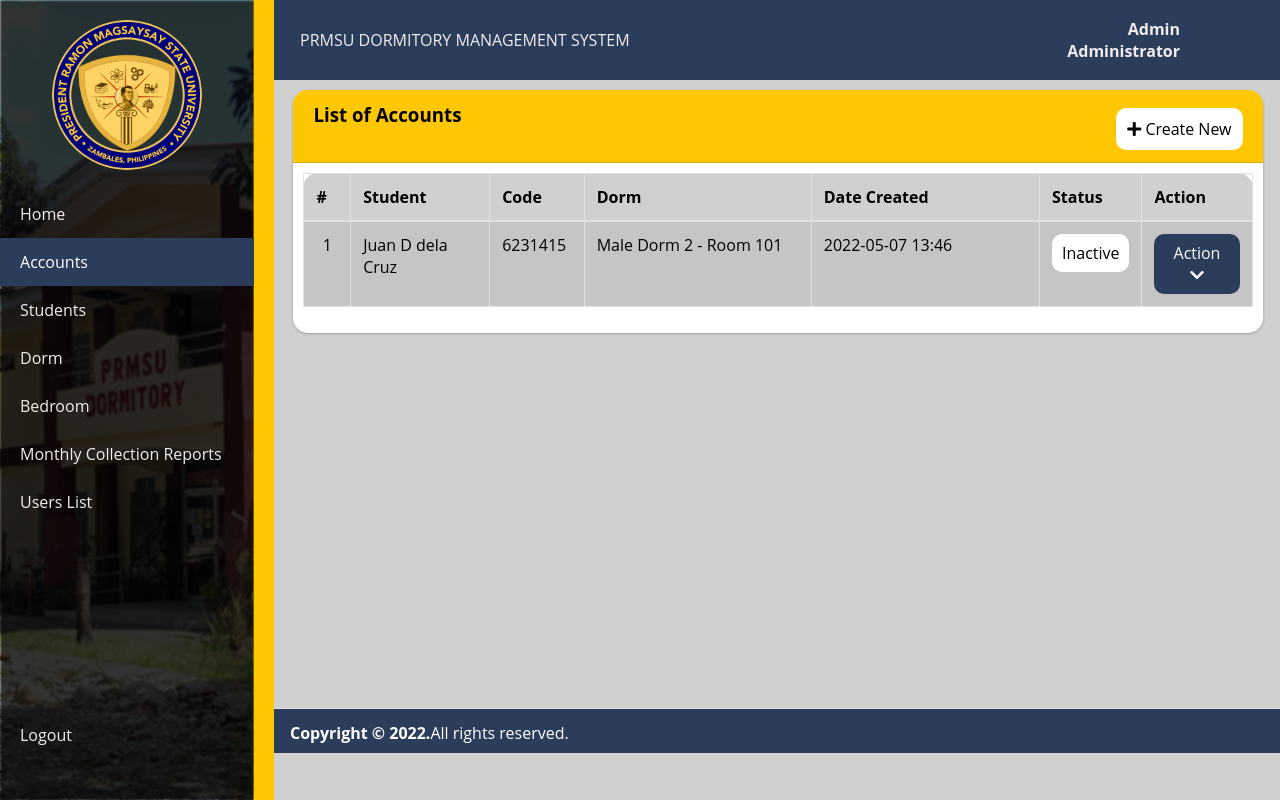
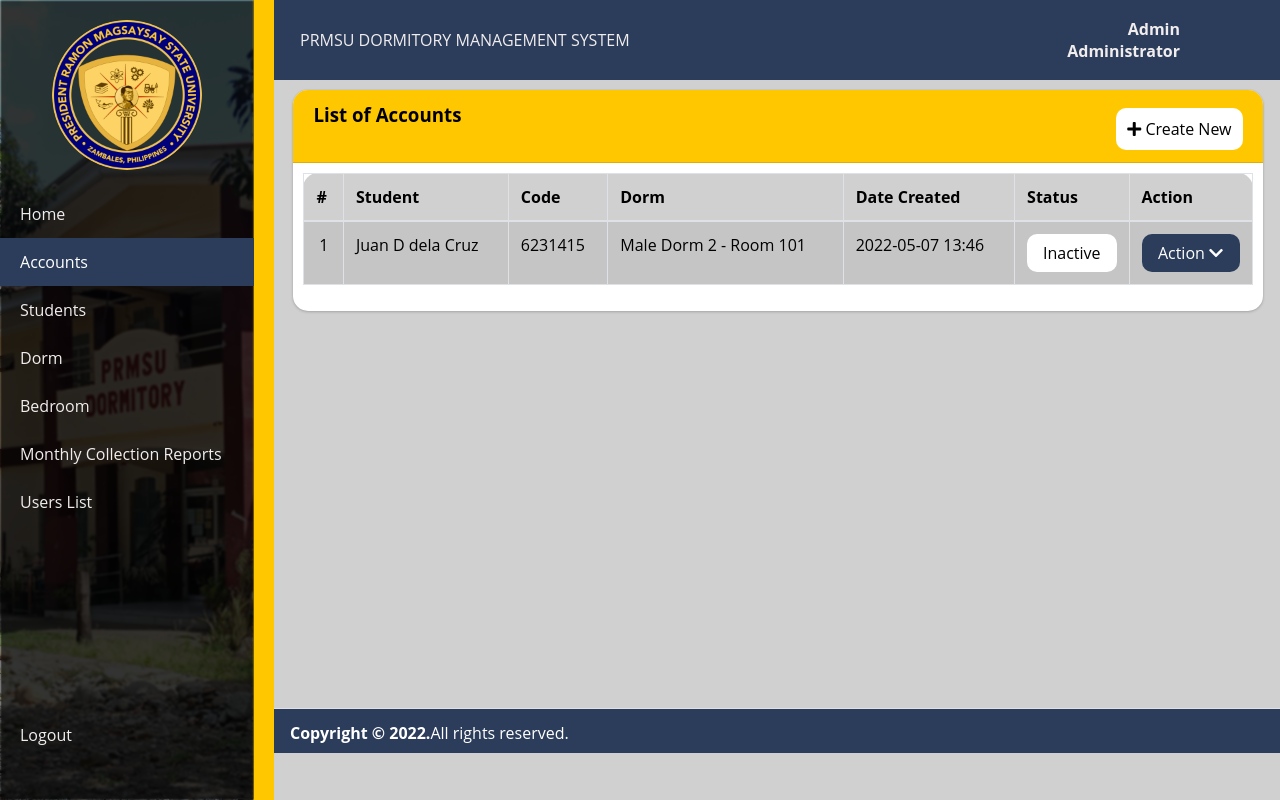
Before and after one commit to andi-nieves/prmsudms, a PHP site: page /admin/account.php in a window 1280 px wide. Run offline with PHP 8.4, Linux system fonts and the light colour scheme; a user stored in the database is signed in; data comes from the database, SQL or seed files in the repository; some libraries are stand-ins or nearby versions.

Commit message:
Refactor account page

```diff
--- a/admin/account.php
+++ b/admin/account.php
@@ -1,16 +1,11 @@
 <?php
 	require_once('../config.php');
 	$accounts = $dbhelper->query("SELECT a.id, s.id as student_id, CONCAT(s.firstname, ' ', s.middlename, ' ', s.lastname) as name, s.code, a.date_created, CONCAT((SELECT d.name FROM dorm_list as d WHERE d.id = r.dorm_id), ' - ',r.name) as room_name, a.status  FROM `account_list` AS a INNER JOIN `student_list` AS s ON s.id = a.student_id INNER JOIN `room_list` AS r ON r.id = a.room_id  WHERE a.delete_flag = 0 ORDER BY a.date_created DESC");
+	$title = "List of Accounts";
 ?>
     <!DOCTYPE html>
     <html>
-    <head>
-        <meta charset="utf-8">
-        <meta name="viewport" content="width=device-width, initial-scale=1">
-        <title>List of accounts</title>
-        <link rel="stylesheet" href="https://use.fontawesome.com/releases/v5.8.1/css/all.css">
-        <link rel="stylesheet" type="text/css" href="../css/style.css">
-    </head>
+    <?php include '../inc/html-head.php' ?>
     <body>
         <div class="wrapper">
             <div class="section">
@@ -39,15 +34,6 @@
 								<div class="container-fluid">
 
 			                    	<table class="table table-hover table-striped table-bordered" id="list">
-				                    	<colgroup>
-					                    	<col width="5%">
-					                    	<col width="15%">
-					                    	<col width="10%">
-					                    	<col width="25%">
-					                    	<col width="25%">
-					                    	<col width="10%">
-					                    	<col width="10%">
-				                    	</colgroup>
 				                    	<thead>
 					                    	<tr>
 						                    	<th>#</th>
```
